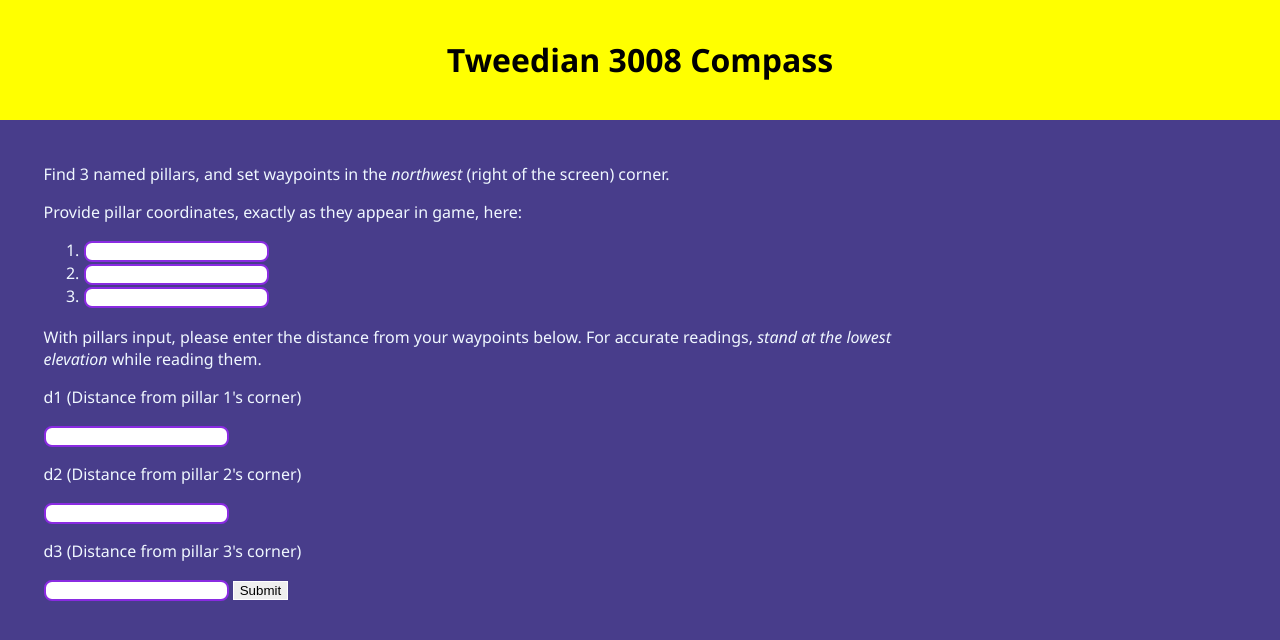
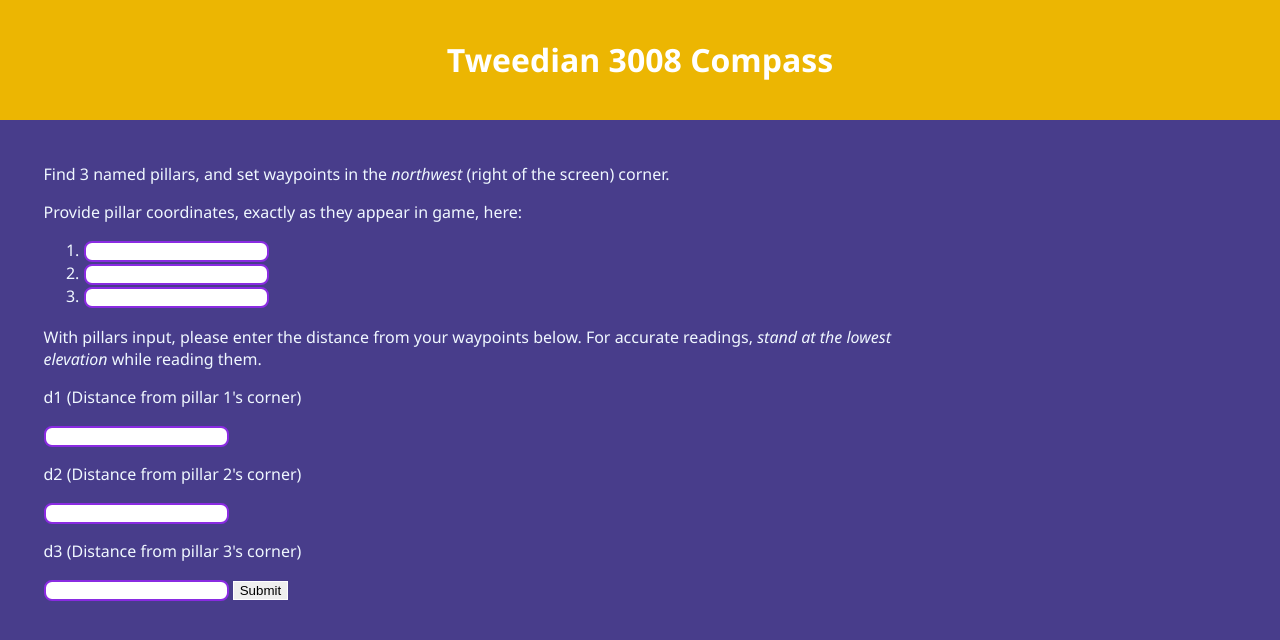
Before and after one commit to grubbash/grubbash.github.io, a plain HTML site: page index.html in a window 1280 px wide. Shown: the top 640 px of the page. Drawn offline with Linux system fonts and the light colour scheme.

Commit message:
update styles

```diff
--- a/styles.css
+++ b/styles.css
@@ -13,8 +13,8 @@ body {
     max-width: 100%;
     margin: 0;
     text-align: center;
-    background: yellow;
-    color:black;
+    background: #ECB602;
+    color:white;
 
 }
 
```
